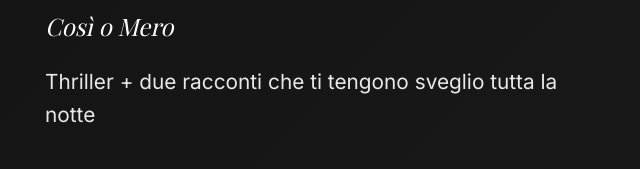
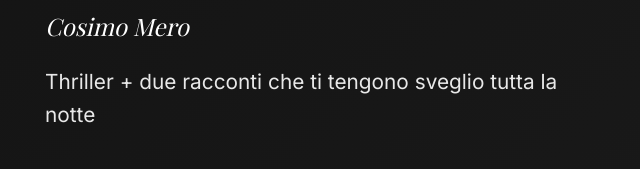
Before and after one commit to QRImpresa/War-Zone, a plain HTML site: page index.html in a window 1280 px wide. Shown: the part 270-439 px from the top of the page, 625-1265 px from the left. Drawn offline with nearby package versions, Linux system fonts and the light colour scheme.

Commit message:
Update index.html

```diff
--- a/index.html
+++ b/index.html
@@ -17,7 +17,7 @@
 
       <div class="war-hero-text">
         <h1 class="war-title">WAR ZONE</h1>
-        <p class="war-author">Così o Mero</p>
+        <p class="war-author">Cosimo Mero</p>
         <p class="war-subtitle">Thriller + due racconti che ti tengono sveglio tutta la notte</p>
 
         <ul class="war-benefits">
```
